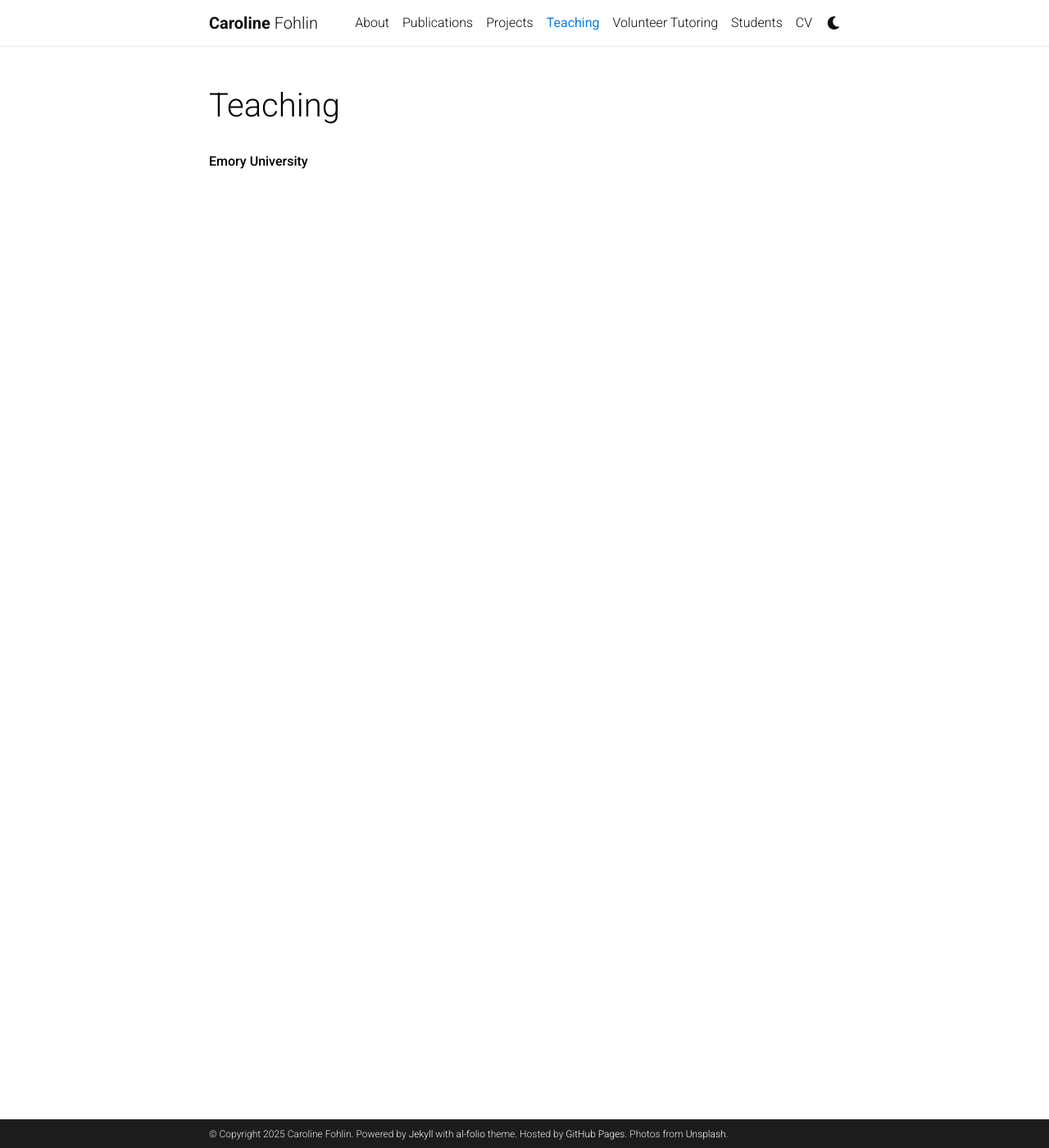
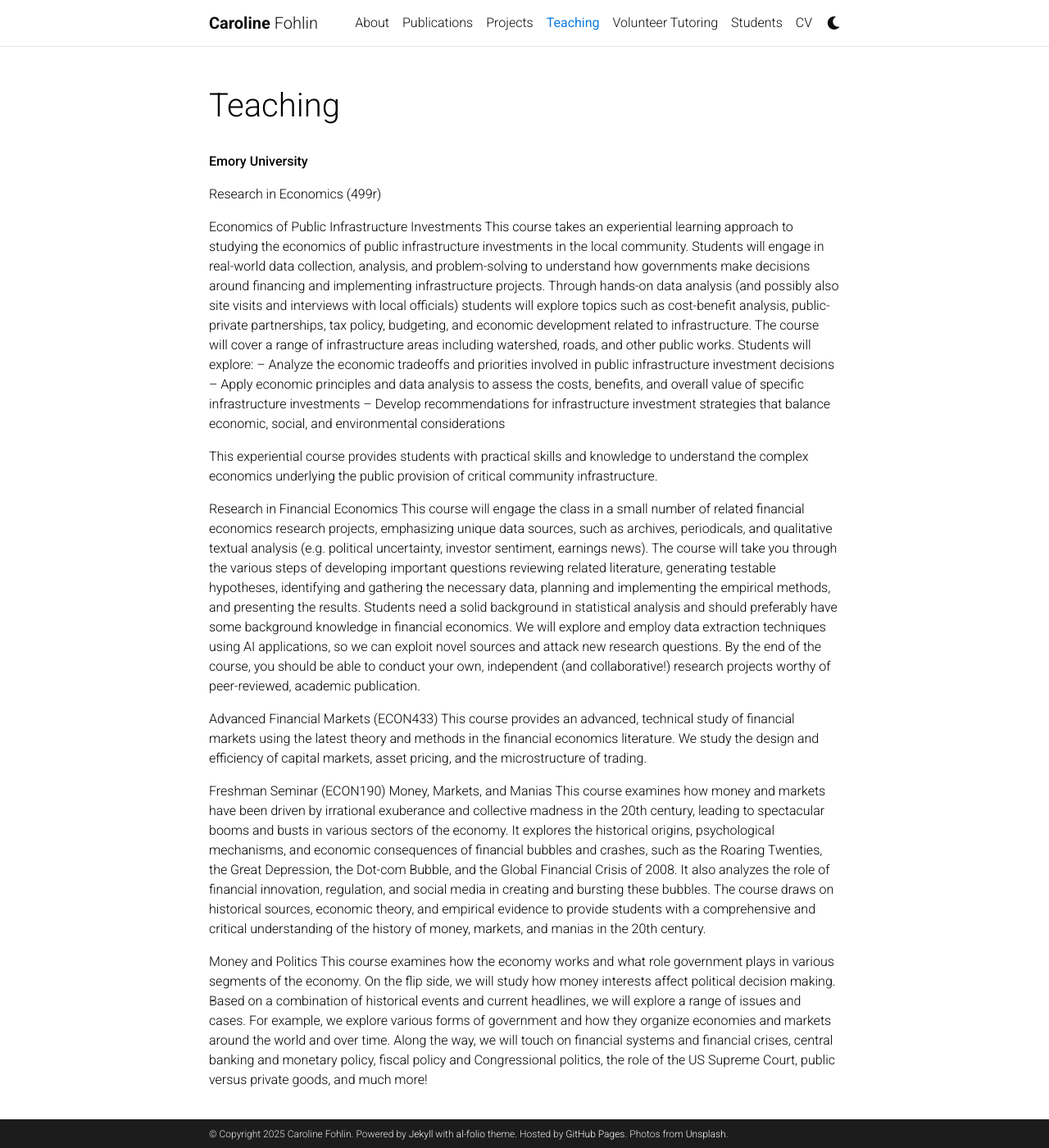
Before and after one commit to caroline-fohlin/caroline-fohlin.github.io, a Jekyll site: the page built from _pages/teaching.md, in a window 1280 px wide and 1400 px high. Shown: the whole window at 82% size. Built offline with Jekyll 4.4.1, drawn with Linux system fonts in a browser that asks for light colours; comment, search, counter and statistics services are not loaded; a style sheet for code colours, icons or effects is not loaded.

Commit message:
updating teaching

```diff
--- a/_pages/teaching.md
+++ b/_pages/teaching.md
@@ -8,3 +8,28 @@ nav_order: 4
 ---
 
 __Emory University__
+
+Research in Economics (499r)
+
+Economics of Public Infrastructure Investments
+This course takes an experiential learning approach to studying the economics of public infrastructure investments in the local community. Students will engage in real-world data collection, analysis, and problem-solving to understand how governments make decisions around financing and implementing infrastructure projects.
+ Through hands-on data analysis (and possibly also site visits and interviews with local officials) students will explore topics such as cost-benefit analysis, public-private partnerships, tax policy, budgeting, and economic development related to infrastructure. The course will cover a range of infrastructure areas including watershed, roads, and other public works.
+Students will explore:
+-- Analyze the economic tradeoffs and priorities involved in public infrastructure investment decisions
+-- Apply economic principles and data analysis to assess the costs, benefits, and overall value of specific infrastructure investments
+-- Develop recommendations for infrastructure investment strategies that balance economic, social, and environmental considerations
+
+This experiential course provides students with practical skills and knowledge to understand the complex economics underlying the public provision of critical community infrastructure.
+
+Research in Financial Economics
+This course will engage the class in a small number of related financial economics research projects, emphasizing unique data sources, such as archives, periodicals, and qualitative textual analysis (e.g. political uncertainty, investor sentiment, earnings news). The course will take you through the various steps of developing important questions reviewing related literature, generating testable hypotheses, identifying and gathering the necessary data, planning and implementing the empirical methods, and presenting the results. Students need a solid background in statistical analysis and should preferably have some background knowledge in financial economics. We will explore and employ data extraction techniques using AI applications, so we can exploit novel sources and attack new research questions. By the end of the course, you should be able to conduct your own, independent (and collaborative!) research projects worthy of peer-reviewed, academic publication.
+
+Advanced Financial Markets (ECON433)
+This course provides an advanced, technical study of financial markets using the latest theory and methods in the financial economics literature.  We study the design and efficiency of capital markets, asset pricing, and the microstructure of trading.
+
+Freshman Seminar (ECON190)
+Money, Markets, and Manias
+This course examines how money and markets have been driven by irrational exuberance and collective madness in the 20th century, leading to spectacular booms and busts in various sectors of the economy. It explores the historical origins, psychological mechanisms, and economic consequences of financial bubbles and crashes, such as the Roaring Twenties, the Great Depression, the Dot-com Bubble, and the Global Financial Crisis of 2008. It also analyzes the role of financial innovation, regulation, and social media in creating and bursting these bubbles. The course draws on historical sources, economic theory, and empirical evidence to provide students with a comprehensive and critical understanding of the history of money, markets, and manias in the 20th century.
+
+Money and Politics
+This course examines how the economy works and what role government plays in various segments of the economy. On the flip side, we will study how money interests affect political decision making.  Based on a combination of historical events and current headlines, we will explore a range of issues and cases. For example, we explore various forms of government and how they organize economies and markets around the world and over time. Along the way, we will touch on financial systems and financial crises, central banking and monetary policy, fiscal policy and Congressional politics, the role of the US Supreme Court, public versus private goods, and much more!
```
